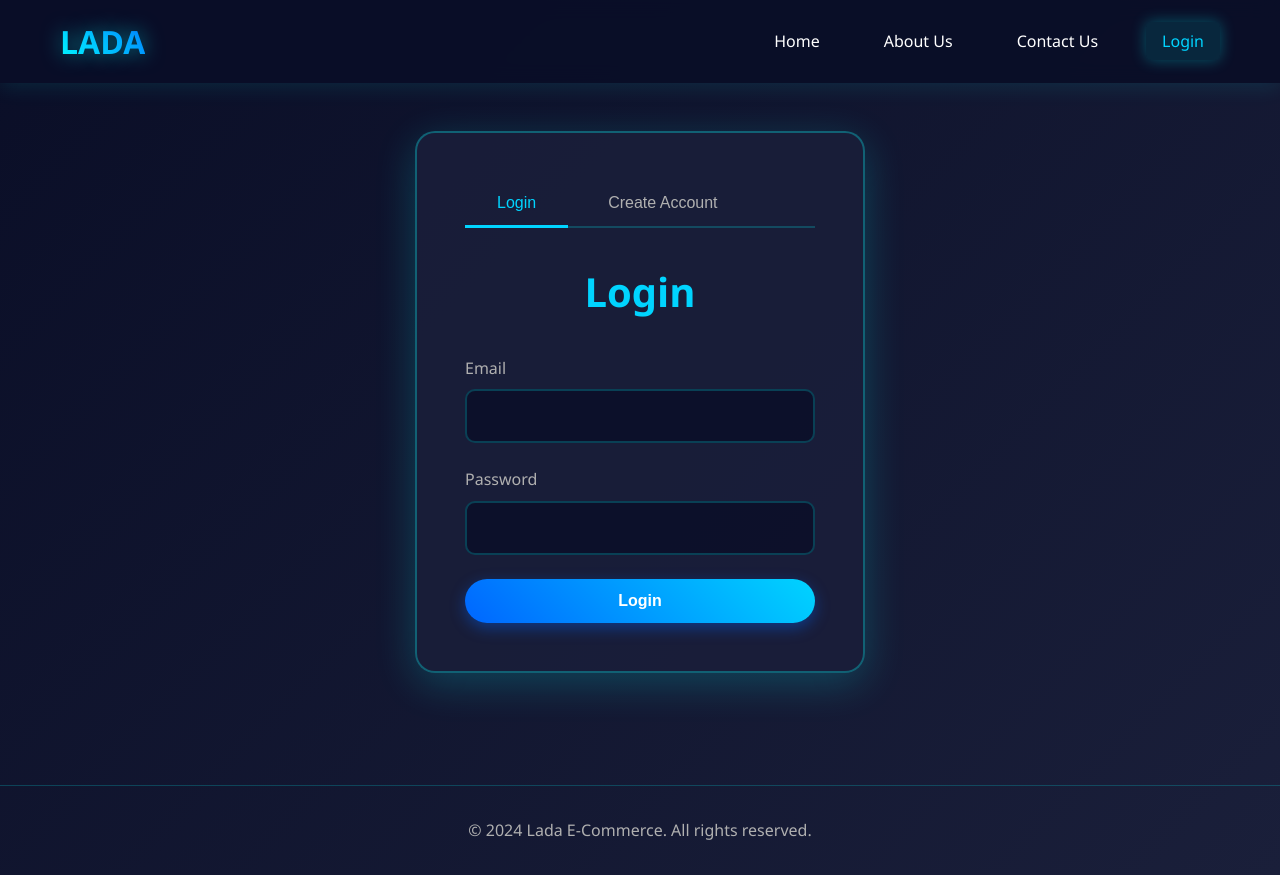
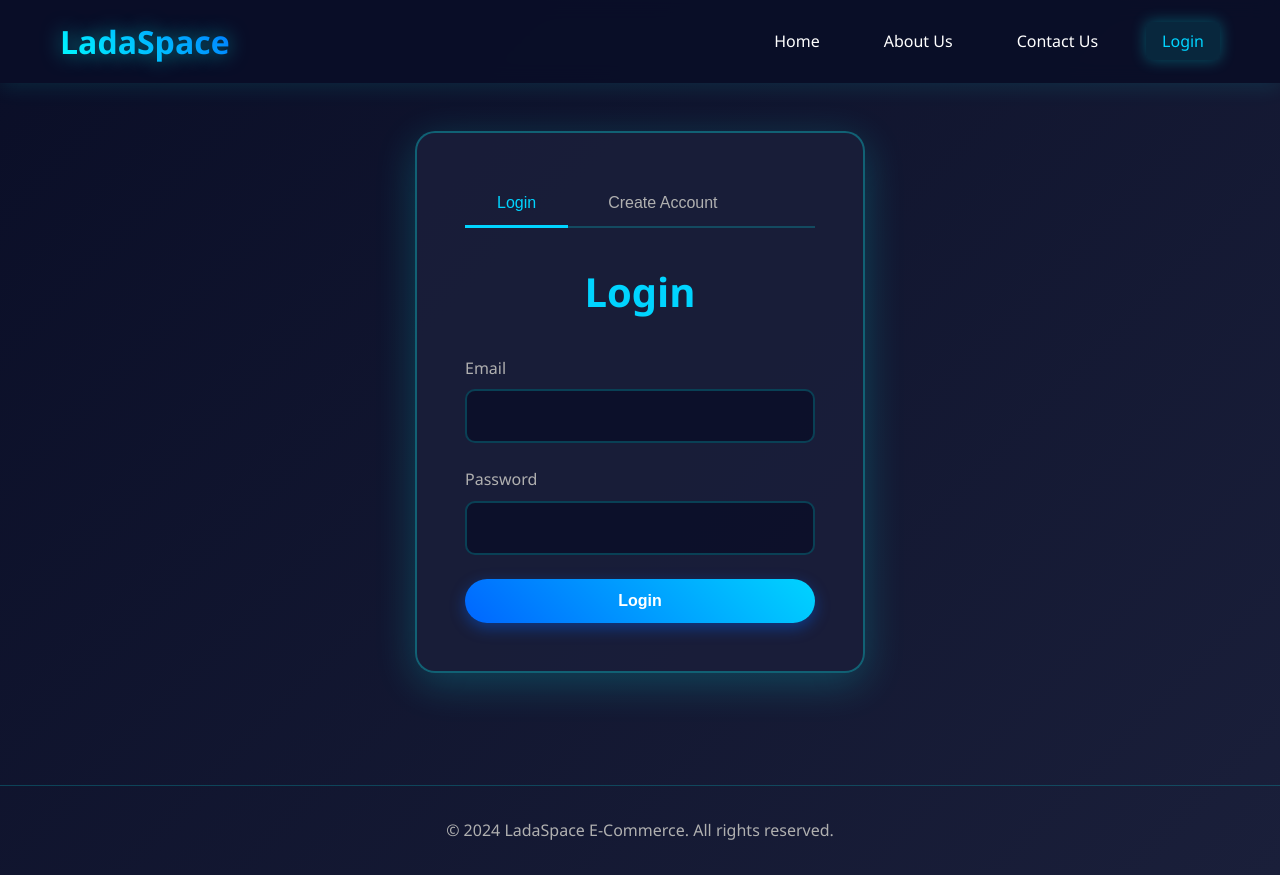
Before and after one commit to cedriclada-glitch/frontend, a plain HTML site: page login.html in a window 1280 px wide. Drawn offline with Linux system fonts and the light colour scheme.

```diff
--- a/login.html
+++ b/login.html
@@ -3,13 +3,13 @@
 <head>
     <meta charset="UTF-8">
     <meta name="viewport" content="width=device-width, initial-scale=1.0">
-    <title>Login - Lada E-Commerce</title>
+    <title>Login - LadaSpace E-Commerce</title>
     <link rel="stylesheet" href="style.css">
 </head>
 <body>
     <nav class="navbar">
         <div class="container">
-            <div class="logo">LADA</div>
+            <div class="logo">LadaSpace</div>
             <ul class="nav-menu">
                 <li><a href="index.html">Home</a></li>
                 <li><a href="about.html">About Us</a></li>
@@ -75,7 +75,7 @@
     </main>
 
     <footer>
-        <p>&copy; 2024 Lada E-Commerce. All rights reserved.</p>
+        <p>&copy; 2024 LadaSpace E-Commerce. All rights reserved.</p>
     </footer>
 
     <script src="script.js"></script>
```
Also changed, not shown: about.html (+1 -1 lines), admin.html (+1 -1 lines), cart.html (+2 -2 lines), contact.html (+1 -1 lines), index.html (+1 -1 lines).
